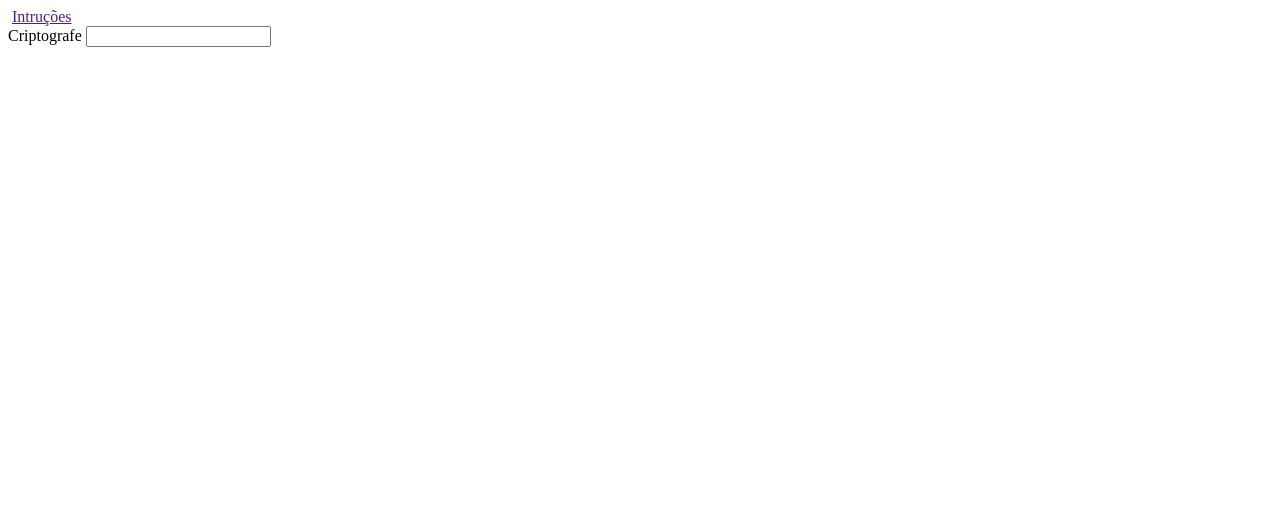
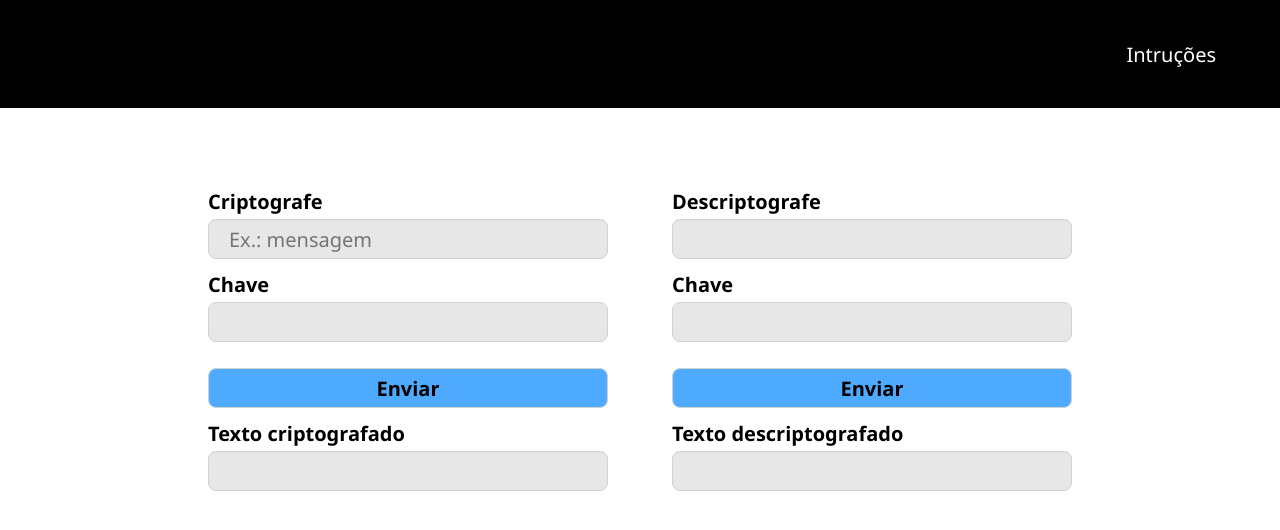
Before and after one commit to jacksonMarcelinoFreitas/CriptoKey, a plain HTML site: page index.html in a window 1280 px wide. Drawn offline with Linux system fonts and the light colour scheme.

Commit message:
added files style.css and content on index.html

```diff
--- a/index.html
+++ b/index.html
@@ -6,6 +6,7 @@
     <meta name="viewport" content="width=device-width, initial-scale=1.0">
     <title>Document</title>
     <script type="module" src="./index.js" defer></script>
+    <link rel="stylesheet" href="style.css">
 </head>
 <body>
     <header>
@@ -18,13 +19,36 @@
         <div class="container-main">
             <form action="">
                 <div class="left-form">
-                    <div>
+                    <div class="intern-box">
                         <label for="criptografe">Criptografe</label>
+                        <input type="text" name="criptografe" placeholder="Ex.: mensagem">
+                    </div>
+                    <div class="intern-box">
+                        <label for="chave">Chave</label>
+                        <input type="text" name="chave">
+                    </div>
+                    <button>Enviar</button>
+                    <div class="intern-box result">
+                        <label for="criptografado">Texto criptografado</label>
+                        <input type="text" name="criptografado">
+                    </div>
+                </div>
+
+                <div class="right-form">
+                    <div class="intern-box">
+                        <label for="criptografe">Descriptografe</label>
                         <input type="text" name="criptografe">
                     </div>
-
+                    <div class="intern-box">
+                        <label for="chave">Chave</label>
+                        <input type="text" name="chave">
+                    </div>
+                    <button>Enviar</button>
+                    <div class="intern-box result">
+                        <label for="descriptografado">Texto descriptografado</label>
+                        <input type="text" name="descriptografado">
+                    </div>
                 </div>
-                <div class="right-form"></div>
             </form>
 
         </div>
--- /dev/null
+++ b/style.css
@@ -0,0 +1,99 @@
+*{
+    box-sizing: border-box;
+    margin: 0;
+    padding: 0;
+}
+
+:root{
+    font-size: 62.5%;
+    --font-size: 2rem;
+}
+
+body * {
+    font-size: var(--font-size);
+    font-family: 'Segoe UI', Tahoma, Geneva, Verdana, sans-serif;
+}
+
+header{
+    width: 100%;
+    height: 10.8rem;
+
+    background-color: black;
+    color: white;
+}
+
+header .container-header{
+    display: flex;
+    align-items: center;
+    justify-content: space-between;
+    width: 95%;
+    height: 100%;
+}
+
+header a{
+    color: white;
+    text-decoration: none;
+}
+
+main{
+    text-align: left;
+    width: 100vw;
+    display: flex;
+    align-items: center;
+    justify-content: center;
+}
+
+main .container-main{
+    width: 80%;
+    display: flex;
+    justify-content: center;
+    align-items: center;
+    padding: 8rem;
+}
+
+main form{
+    width: 100%;
+    display: flex;
+    align-items: center;
+    justify-content: center;
+    gap: 6.4rem;
+}
+
+main .left-form, .right-form{
+    width: 100%;
+    display: flex;
+    justify-content: center;
+    align-items: center;
+    flex-direction: column;
+    gap: 1.2rem;
+}
+
+main .intern-box{
+    width: 100%;
+    display: flex;
+    /* justify-content: start; */
+    /* align-items: center; */
+    flex-direction: column;
+    gap: .4rem;
+}
+
+main label, main button{
+    font-size: 1.rem;
+    font-weight: 600;
+}
+
+main input, main button{
+    height: 4rem;
+    width: 100%;
+    border-radius: .8rem;
+    border: 1px solid rgb(209, 209, 209);
+}
+
+main input{
+    background-color: rgb(231, 231, 231);
+    padding: 0 2rem;
+}
+main button{
+    margin-top: 1.4rem;
+    background-color: rgb(78, 170, 255);
+}
```
